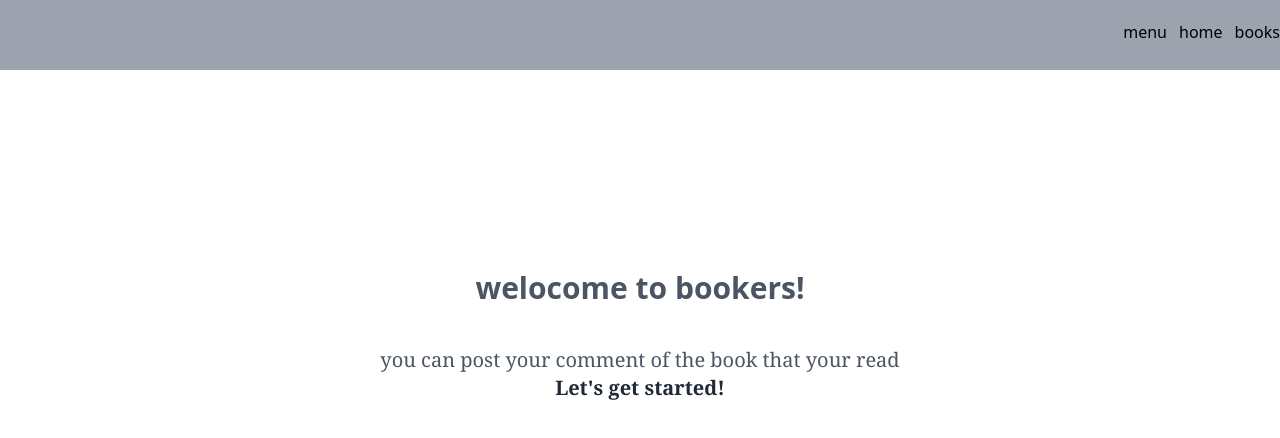
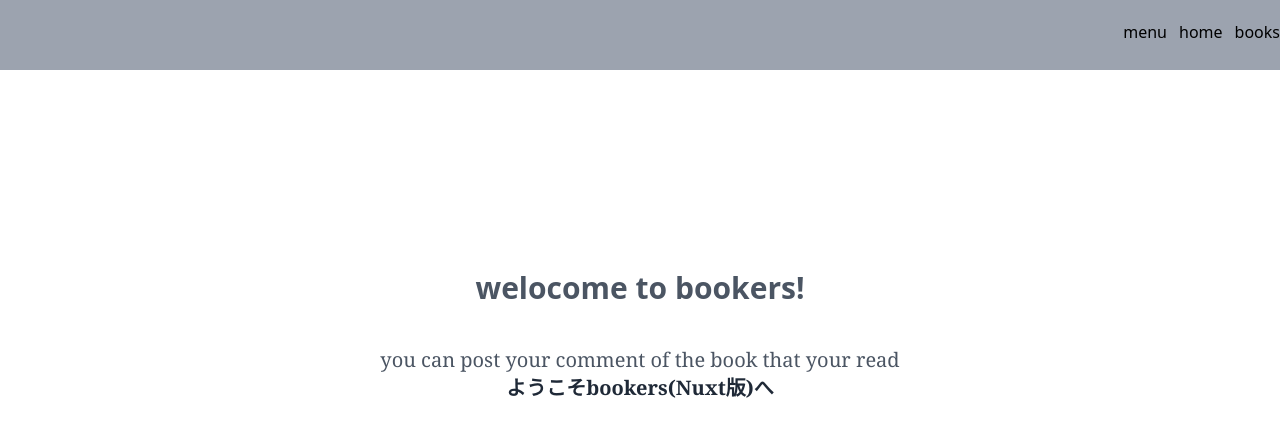
Before and after one commit to hibik17/nuxt-bookers, a Nuxt app: page / in a window 1280 px wide. Shown: the top 438 px of the page. Built offline with nearby package versions, Linux system fonts and the light colour scheme.

Commit message:
change the title of the project

```diff
--- a/pages/books/index.vue
+++ b/pages/books/index.vue
@@ -1,14 +1,14 @@
 <script setup lang="ts">
-import { usePostsStore } from "../../store/usePostsStore";
+// import { usePostsStore } from "../../store/usePostsStore";
 import { useBookStore } from "../../store/useBookStore";
-const { posts } = usePostsStore();
+// const { posts } = usePostsStore();
 const { books } = useBookStore();
 </script>
 
 <template>
   <div class="w-full min-h-screen">
     <Header />
-    <div class="container grid w-full grid-cols-3 gap-2 mx-auto">
+    <div class="container grid w-full min-h-screen grid-cols-3 gap-2 mx-auto">
       <div class="col-span-1 my-auto transition duration-150 ease-out">
         <Form />
       </div>
--- a/pages/index.vue
+++ b/pages/index.vue
@@ -13,7 +13,7 @@
             to="/books"
             class="pt-[30px] font-semibold text-gray-800 animate-ping duration-500"
           >
-            Let's get started!
+            ようこそbookers(Nuxt版)へ
           </NuxtLink>
         </div>
       </div>
```
